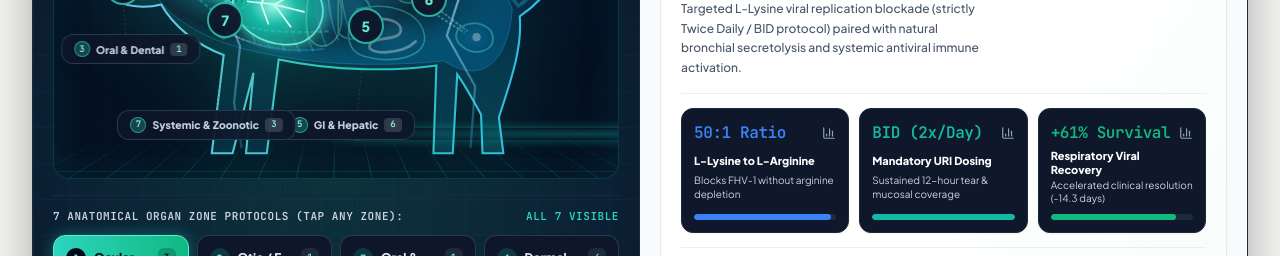
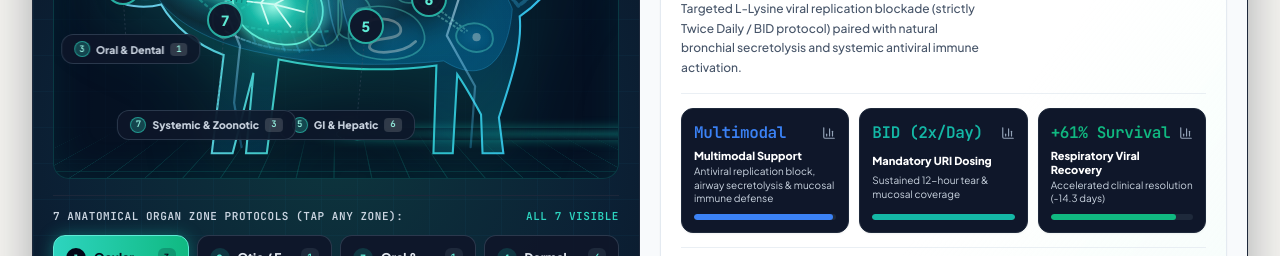
Before and after one commit to seifawamry/Conceptors_E_Detailing_APP, a React (Vite) app: page / in a window 1280 px wide. Shown: the part 840-1096 px from the top of the page. Built offline with nearby package versions, Linux system fonts and the light colour scheme.

Commit message:
feat: replace 50:1 ratio with multimodal support box and clinical benefits in Feline URI protocol

```diff
--- a/src/components/AnatomyExplorer.jsx
+++ b/src/components/AnatomyExplorer.jsx
@@ -47,10 +47,10 @@ export const ANATOMICAL_ZONES = [
     },
     clinicalMetrics: [
       {
-        value: '50:1 Ratio',
-        label: 'L-Lysine to L-Arginine',
-        sub: 'Blocks FHV-1 without arginine depletion',
-        percent: 96,
+        value: 'Multimodal',
+        label: 'Multimodal Support',
+        sub: 'Antiviral replication block, airway secretolysis & mucosal immune defense',
+        percent: 98,
         color: '#3B82F6',
       },
       {
@@ -559,7 +559,7 @@ const CALL_FLOW_ANATOMY_MAP = {
     preferredSpecies: 'feline',
     organBadge: 'Feline Cranial Sinus, Conjunctiva & Bronchial Tree',
     clinicalMetrics: [
-      { value: '50:1 Ratio', label: 'L-Lysine Dominance', sub: 'Blocks FHV-1 replication safely', percent: 98, color: '#3B82F6' },
+      { value: 'Multimodal', label: 'Multimodal Support', sub: 'Antiviral replication block, airway secretolysis & mucosal immune defense', percent: 98, color: '#3B82F6' },
       { value: 'BID Dosing', label: 'Twice-Daily URI Protocol', sub: 'Sustained 12h ocular-nasal viral block', percent: 100, color: '#14B8A6' },
       { value: '3-Step URI', label: 'Block → Clear → Immunize', sub: 'Resolves sneezing, discharge & congestion', percent: 92, color: '#10B981' },
     ],
```
